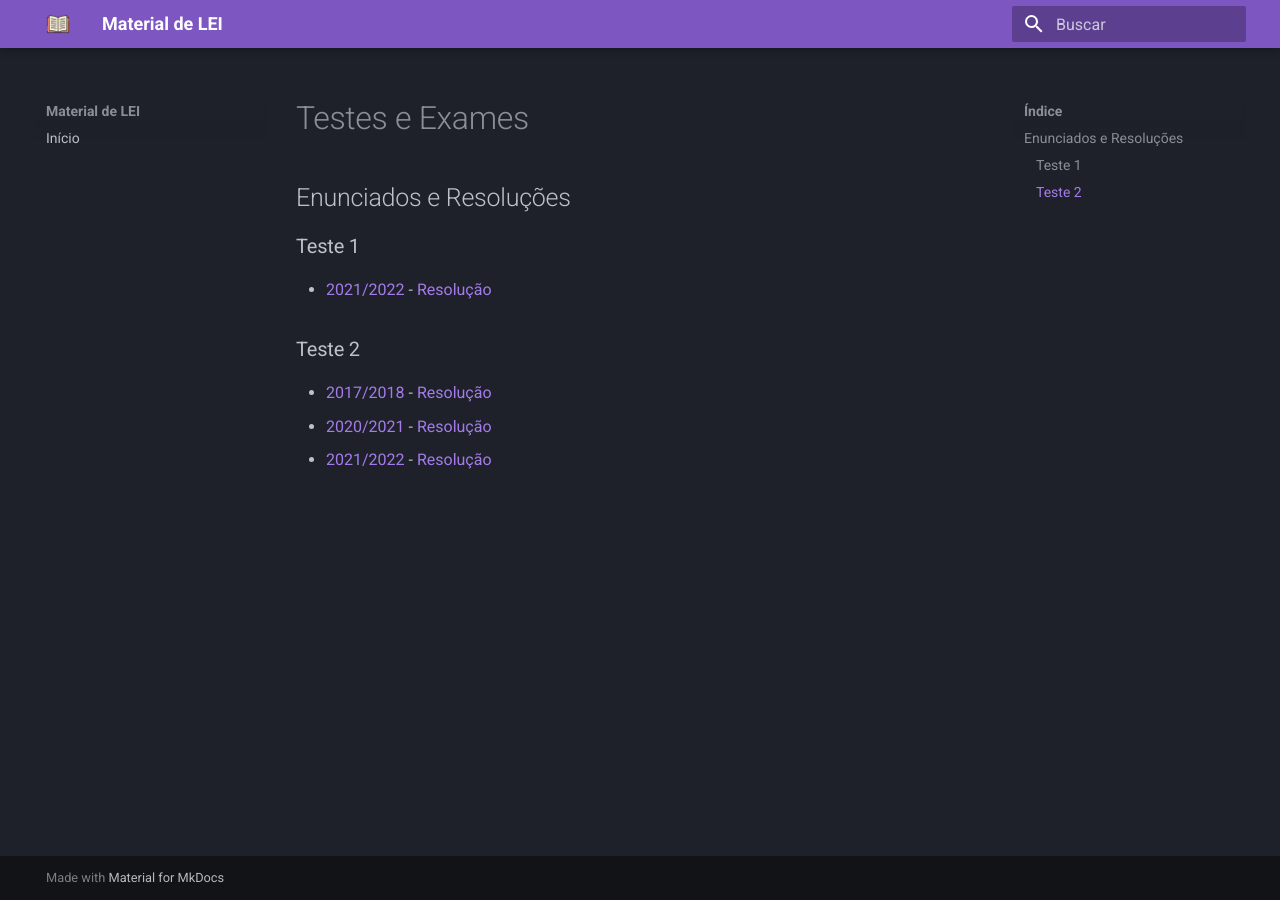
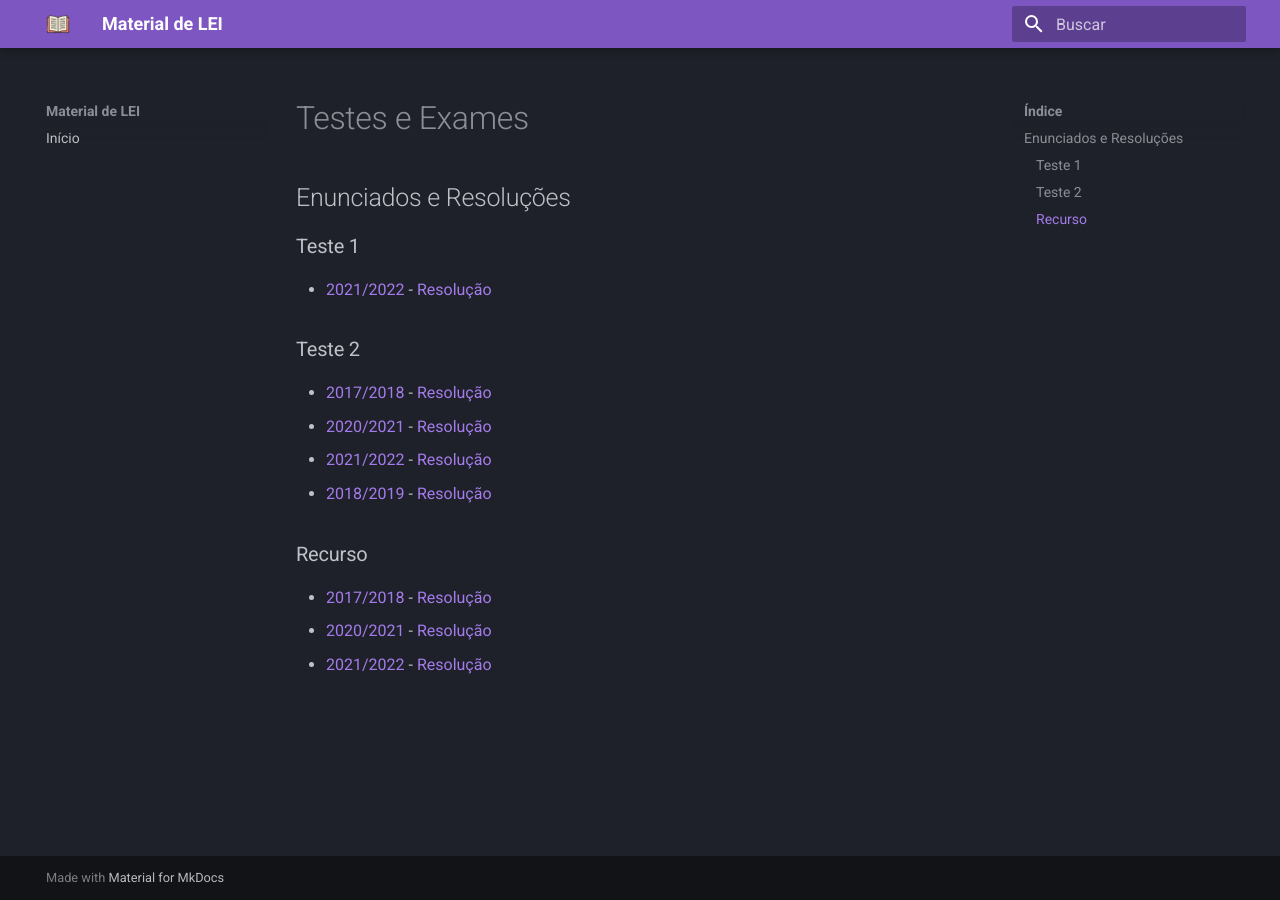
Before and after one commit to eduardo106919/LEI-Material-Estudo, an MkDocs documentation site: the page built from docs/Lógica/Testes e Exames/README.md, in a window 1280 px wide. Built offline with MkDocs 1.6.1 and Material for MkDocs 9.7.7, drawn with Linux system fonts in a browser that asks for light colours.

Commit message:
Mais Lógica

```diff
--- a/docs/Lógica/Testes e Exames/README.md
+++ b/docs/Lógica/Testes e Exames/README.md
@@ -10,3 +10,9 @@
 * [2017/2018](teste_2_2017_2018.pdf) - [Resolução](teste_2_2017_2018_sol.pdf)
 * [2020/2021](teste_2_2020_2021.pdf) - [Resolução](teste_2_2020_2021_sol.pdf)
 * [2021/2022](teste_2_2021_2022.pdf) - [Resolução](teste_2_2021_2022_sol.pdf)
+* [2018/2019](teste_2_2018_2019.pdf) - [Resolução](teste_2_2018_2019_sol.pdf)
+
+### Recurso
+* [2017/2018](recurso_2017_2018.pdf) - [Resolução](recurso_2017_2018_sol.pdf)
+* [2020/2021](recurso_2020_2021.pdf) - [Resolução](recurso_2020_2021_sol_partI.pdf)
+* [2021/2022](recurso_2021_2022.pdf) - [Resolução](recurso_2021_2022_sol.pdf)
```
Also changed, not shown: 9 other files.
